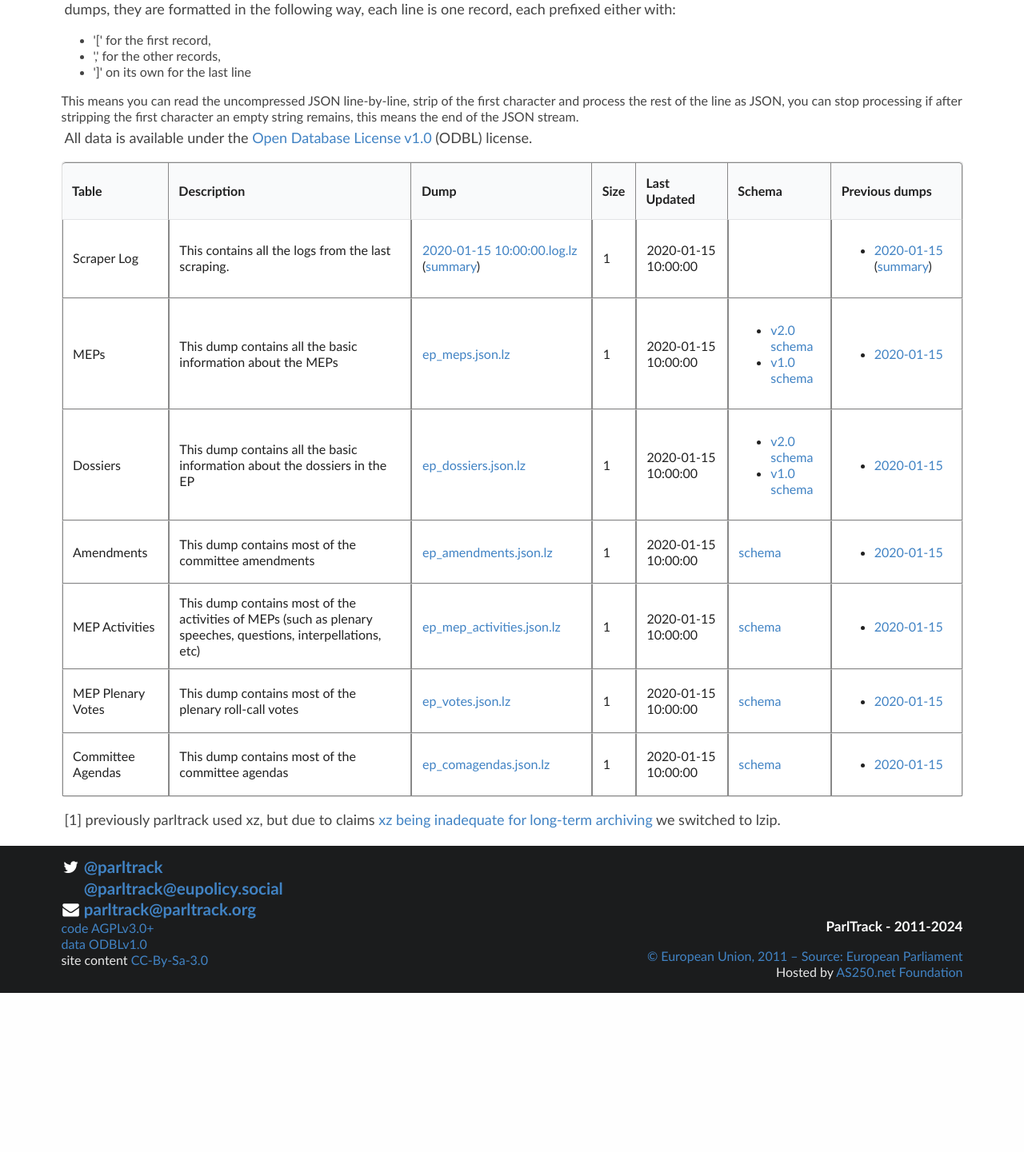
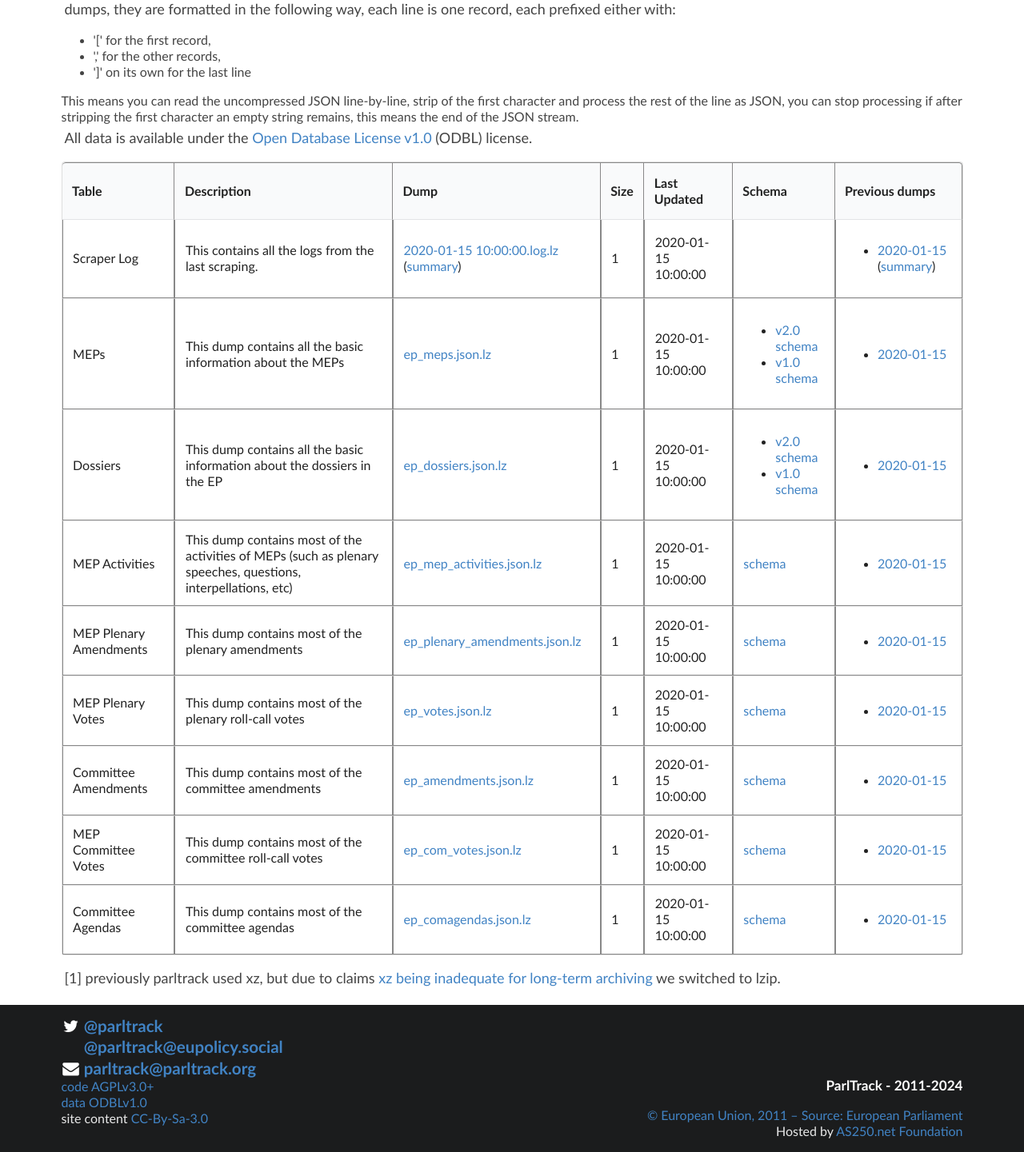
Before and after one commit to parltrack/parltrack, a Flask app: template templates/dumps.html in a window 1280 px wide. Shown: the part 245-1686 px from the top of the page at 80% size. Before the commit the page ends 1487 px from the top, so only its background shows below. Run offline with Flask 3, Linux system fonts and the light colour scheme; the template is opened without the code that fills it: most values are stand-ins (such as "Sample title", 1, 10 or a date in 2020); parts of the project's set-up code (start-up, migrations or seed data) failed here and were passed over; some libraries are stand-ins or nearby versions.

Commit message:
[enh] added new tables to dumps page

```diff
--- a/templates/dumps.html
+++ b/templates/dumps.html
@@ -101,28 +101,6 @@
              </tr>
 
              <tr>
-                <td>Amendments</td>
-                {%if stats.ep_amendments%}
-                   <td>This dump contains most of the committee amendments</td>
-                   <td><a href="/dumps/ep_amendments.json.lz">ep_amendments.json.lz</a></td>
-                   <td>{{stats.ep_amendments.size}}</td>
-                   <td>{{stats.ep_amendments.updated}}</td>
-                {%else%}
-                   <td>The ep_amendments dump seems to be missing.</td><td></td><td></td><td></td>
-                {%endif%}
-                <td><a href="/schemas/ep_amendments">schema</a></td>
-                <td>
-                {%if arch.ep_amendments%}
-                   <ul>
-                      {%for file,date in arch.ep_amendments%}
-                         <li><a href="/dumps/arch/{{file}}">{{date}}</a></li>
-                      {%endfor%}
-                   </ul>
-                {%endif%}
-                </td>
-             </tr>
-
-             <tr>
                 <td>MEP Activities</td>
                 {%if stats.ep_mep_activities%}
                    <td>This dump contains most of the activities of MEPs (such as plenary speeches, questions, interpellations, etc)</td>
@@ -145,6 +123,28 @@
              </tr>
 
              <tr>
+                <td>MEP Plenary Amendments</td>
+                {%if stats.ep_votes%}
+                   <td>This dump contains most of the plenary amendments</td>
+                   <td><a href="/dumps/ep_plenary_amendments.json.lz">ep_plenary_amendments.json.lz</a></td>
+                   <td>{{stats.ep_plenary_amendments.size}}</td>
+                   <td>{{stats.ep_plenary_amendments.updated}}</td>
+                {%else%}
+                   <td>The ep_plenary_amendments dump seems to be missing.</td><td></td><td></td><td></td>
+                {%endif%}
+                <td><a href="/schemas/ep_plenary_amendments">schema</a></td>
+                <td>
+                {%if arch.ep_plenary_amendments%}
+                   <ul>
+                      {%for file,date in arch.ep_plenary_amendments%}
+                         <li><a href="/dumps/arch/{{file}}">{{date}}</a></li>
+                      {%endfor%}
+                   </ul>
+                {%endif%}
+                </td>
+             </tr>
+
+             <tr>
                 <td>MEP Plenary Votes</td>
                 {%if stats.ep_votes%}
                    <td>This dump contains most of the plenary roll-call votes</td>
@@ -159,6 +159,50 @@
                 {%if arch.ep_votes%}
                    <ul>
                       {%for file,date in arch.ep_votes%}
+                         <li><a href="/dumps/arch/{{file}}">{{date}}</a></li>
+                      {%endfor%}
+                   </ul>
+                {%endif%}
+                </td>
+             </tr>
+
+             <tr>
+                <td>Committee Amendments</td>
+                {%if stats.ep_amendments%}
+                   <td>This dump contains most of the committee amendments</td>
+                   <td><a href="/dumps/ep_amendments.json.lz">ep_amendments.json.lz</a></td>
+                   <td>{{stats.ep_amendments.size}}</td>
+                   <td>{{stats.ep_amendments.updated}}</td>
+                {%else%}
+                   <td>The ep_amendments dump seems to be missing.</td><td></td><td></td><td></td>
+                {%endif%}
+                <td><a href="/schemas/ep_amendments">schema</a></td>
+                <td>
+                {%if arch.ep_amendments%}
+                   <ul>
+                      {%for file,date in arch.ep_amendments%}
+                         <li><a href="/dumps/arch/{{file}}">{{date}}</a></li>
+                      {%endfor%}
+                   </ul>
+                {%endif%}
+                </td>
+             </tr>
+
+             <tr>
+                <td>MEP Committee Votes</td>
+                {%if stats.ep_votes%}
+                   <td>This dump contains most of the committee roll-call votes</td>
+                   <td><a href="/dumps/ep_com_votes.json.lz">ep_com_votes.json.lz</a></td>
+                   <td>{{stats.ep_com_votes.size}}</td>
+                   <td>{{stats.ep_com_votes.updated}}</td>
+                {%else%}
+                   <td>The ep_com_votes dump seems to be missing.</td><td></td><td></td><td></td>
+                {%endif%}
+                <td><a href="/schemas/ep_com_votes">schema</a></td>
+                <td>
+                {%if arch.ep_com_votes%}
+                   <ul>
+                      {%for file,date in arch.ep_com_votes%}
                          <li><a href="/dumps/arch/{{file}}">{{date}}</a></li>
                       {%endfor%}
                    </ul>
--- a/webapp.py
+++ b/webapp.py
@@ -137,7 +137,7 @@
 
 @app.route('/dumps')
 def dumps():
-    TABLE_NAMES=['ep_amendments', 'ep_comagendas',  'ep_dossiers',  'ep_mep_activities',  'ep_meps',  'ep_votes']
+    TABLE_NAMES=['ep_amendments', 'ep_comagendas',  'ep_dossiers',  'ep_mep_activities',  'ep_meps',  'ep_votes', 'ep_plenary_amendments', 'ep_com_votes']
     arch = {}
     for file in sorted(os.listdir('/var/www/parltrack/dumps/arch'), reverse=True):
         table,rest = file.split('-',1)
```
